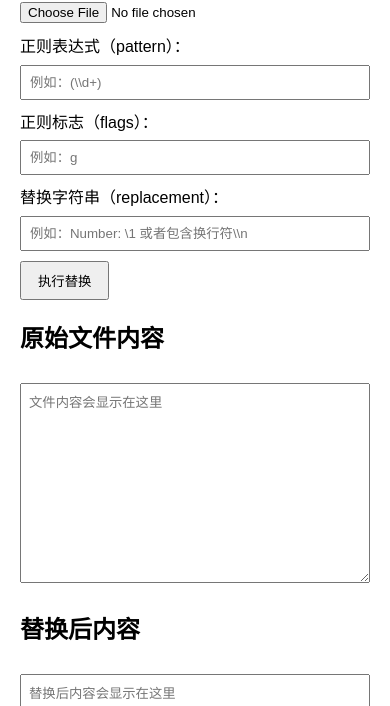
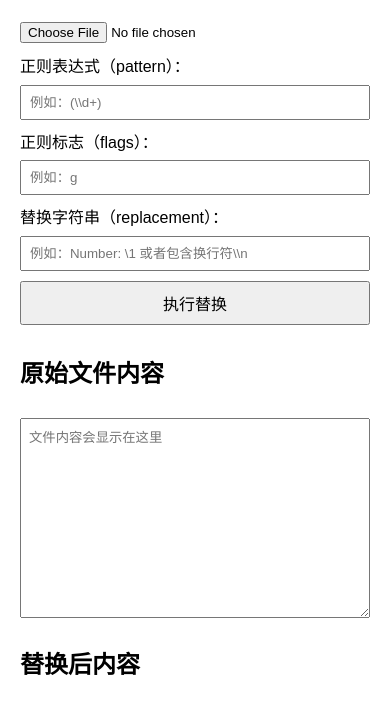
Before and after one commit to yxmmm0108/testre.github.io, a plain HTML site: page index.html in a window 390 px wide. Shown: the part 94-800 px from the top of the page. Drawn offline with Linux system fonts and the light colour scheme.

Commit message:
Update index.html

```diff
--- a/index.html
+++ b/index.html
@@ -2,12 +2,35 @@
 <html lang="zh-CN">
 <head>
   <meta charset="UTF-8">
+  <meta name="viewport" content="width=device-width, initial-scale=1.0">
   <title>正则替换工具</title>
   <style>
     body {
       font-family: sans-serif;
       margin: 20px;
       line-height: 1.6;
+      max-width: 800px;
+      margin: 0 auto;
+      padding: 15px;
+    }
+
+    /* 移动端适配 */
+    @media (max-width: 768px) {
+      body {
+        margin: 10px;
+        padding: 10px;
+      }
+
+      button {
+        width: 100%;
+        margin: 10px 0;
+        padding: 12px;
+        font-size: 16px;
+      }
+
+      textarea {
+        height: 150px;
+      }
     }
     h1, h2 {
       margin-top: 20px;
```
